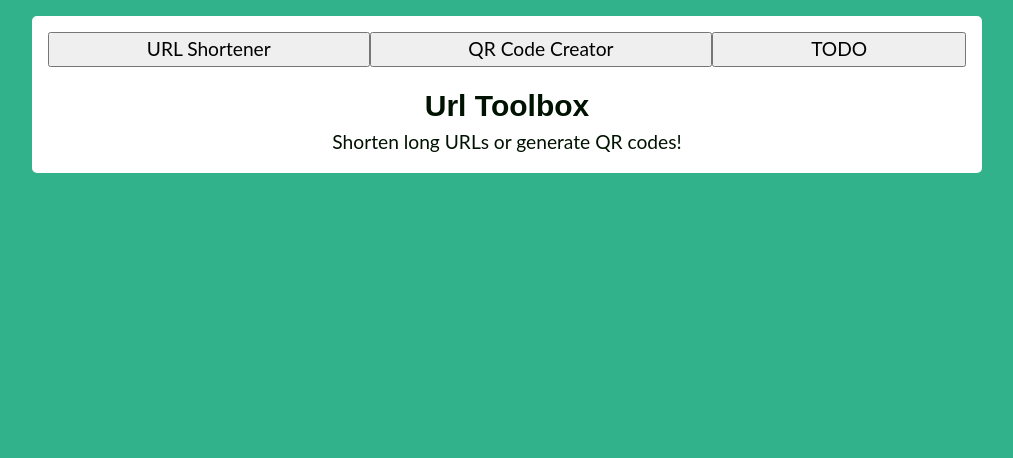
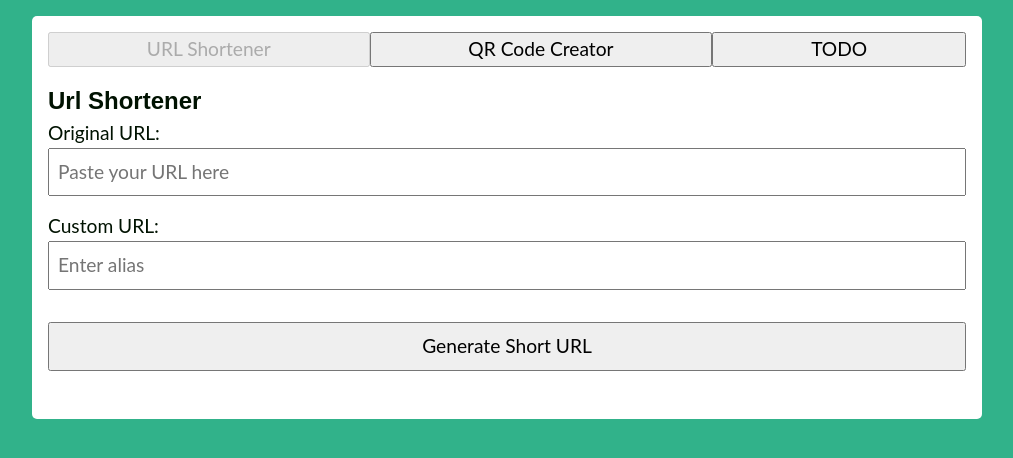
Before and after one commit to Insanityandme/flerplattformstekniker-projekt, a Vue app: page / in a window 1280 px wide. Shown: the top 458 px of the page, without its empty margins (133-1146 px from the left). Built offline with nearby package versions, Linux system fonts and the light colour scheme.

Commit message:
refactor: automatically select view
Note: this will make the "welcome page" unavailable. I'm just leaving it in the code for now until we decide if we need it or not

```diff
--- a/src/components/LinkApp.vue
+++ b/src/components/LinkApp.vue
@@ -15,7 +15,7 @@ enum AppView {
   QRGenerator,
   TODO,
 }
-const selectedView = ref<AppView>(AppView.None)
+const selectedView = ref<AppView>(AppView.URLShortener)
 
 const handleSetView = (view: AppView) => {
   selectedView.value = view
```
